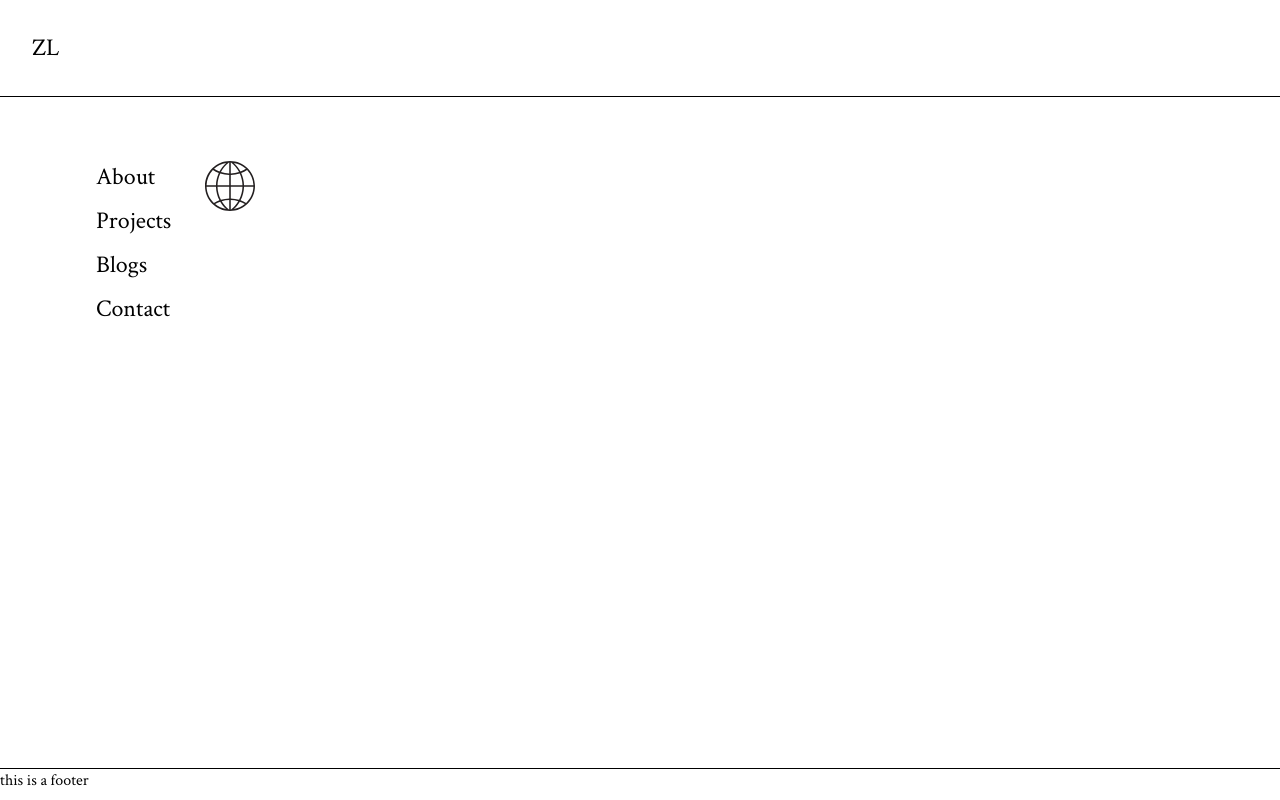
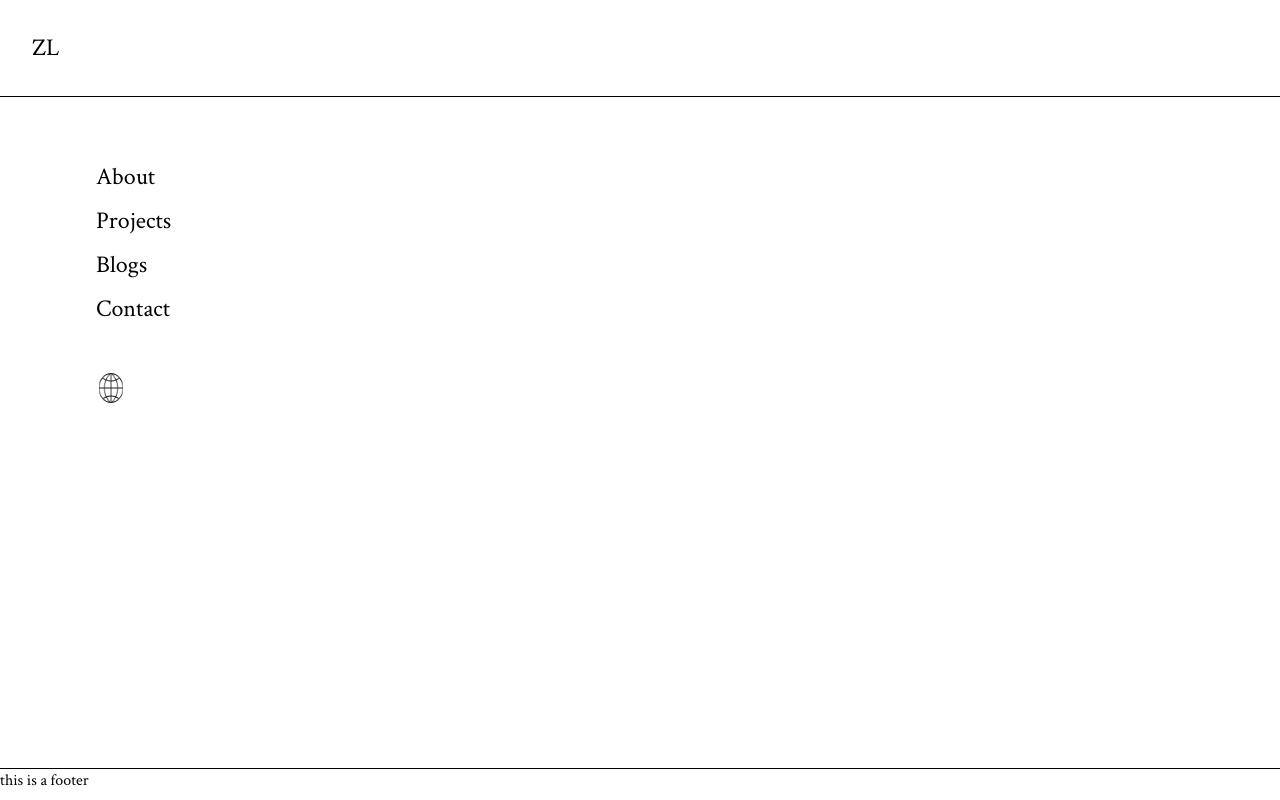
Before and after one commit to zlrkw11/zl-v2, a Next.js app: page / in a window 1280 px wide. Built offline with nearby package versions, Linux system fonts and the light colour scheme.

Commit message:
3d rotating animation

```diff
--- a/app/page.tsx
+++ b/app/page.tsx
@@ -1,11 +1,13 @@
 import Link from "next/link";
 import Image from "next/image";
 import Globe from "../public/assets/globe.svg";
+import styles from "../app/styles/Home.module.css";
 export default function Home() {
   return (
     <div className="">
       <h1 id="home-title" className=""></h1>
       <div className="ml-24 flex justify-center md:justify-normal md:text-2xl text-xl mt-4 md:mt-12">
+        <div className="flex flex-col">
           <ul className="flex flex-col md:gap-3 gap-4">
             <li className="group underline-offset-4">
               <Link href="/about">
@@ -14,21 +16,28 @@ export default function Home() {
               <span className="opacity-0 ml-4 group-hover:opacity-100 ">◂</span>
             </li>
             <li className="group underline-offset-4">
-            <span className="hover:underline">Projects</span>{" "}
+              <span className="hover:underline">Projects</span>
               <span className="opacity-0 ml-4 group-hover:opacity-100">◂</span>
             </li>
             <li className="group underline-offset-4">
-            <span className="hover:underline">Blogs</span>{" "}
+              <span className="hover:underline">Blogs</span>
               <span className="opacity-0 ml-4 group-hover:opacity-100 ">◂</span>
             </li>
             <li className="group underline-offset-4">
-            <span className="hover:underline">Contact</span>{" "}
+              <span className="hover:underline">Contact</span>
               <span className="opacity-0 ml-4 group-hover:opacity-100 ">◂</span>
             </li>
-        </ul>
-        <Link href="/about">
-          <Image src={Globe} alt="globe_icon" width={50} height={50} />
+          </ul>{" "}
+          <Link href="/" className="mt-12">
+            <Image
+              src={Globe}
+              alt="globe_icon"
+              width={30}
+              height={30}
+              className={styles.rotating}
+            />
           </Link>
+        </div>
       </div>
     </div>
   );
--- /dev/null
+++ b/app/styles/Home.module.css
@@ -0,0 +1,13 @@
+.rotating {
+  animation: rotate 5s linear infinite;
+  transform-style: preserve-3d;
+}
+
+@keyframes rotate {
+  from {
+    transform: rotateY(0deg);
+  }
+  to {
+    transform: rotateY(360deg);
+  }
+}
```
Lines whose indentation alone changed are shown as unchanged.
